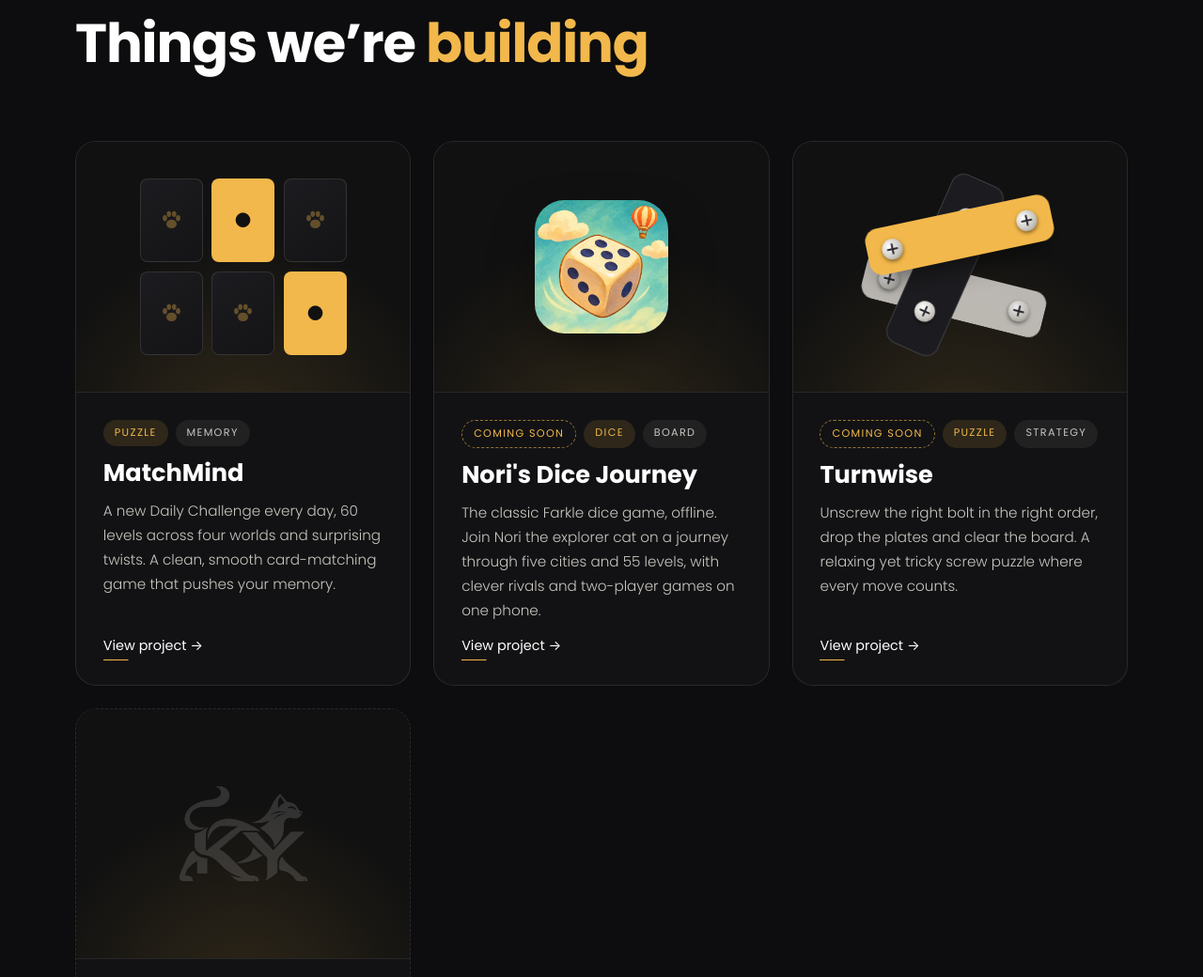
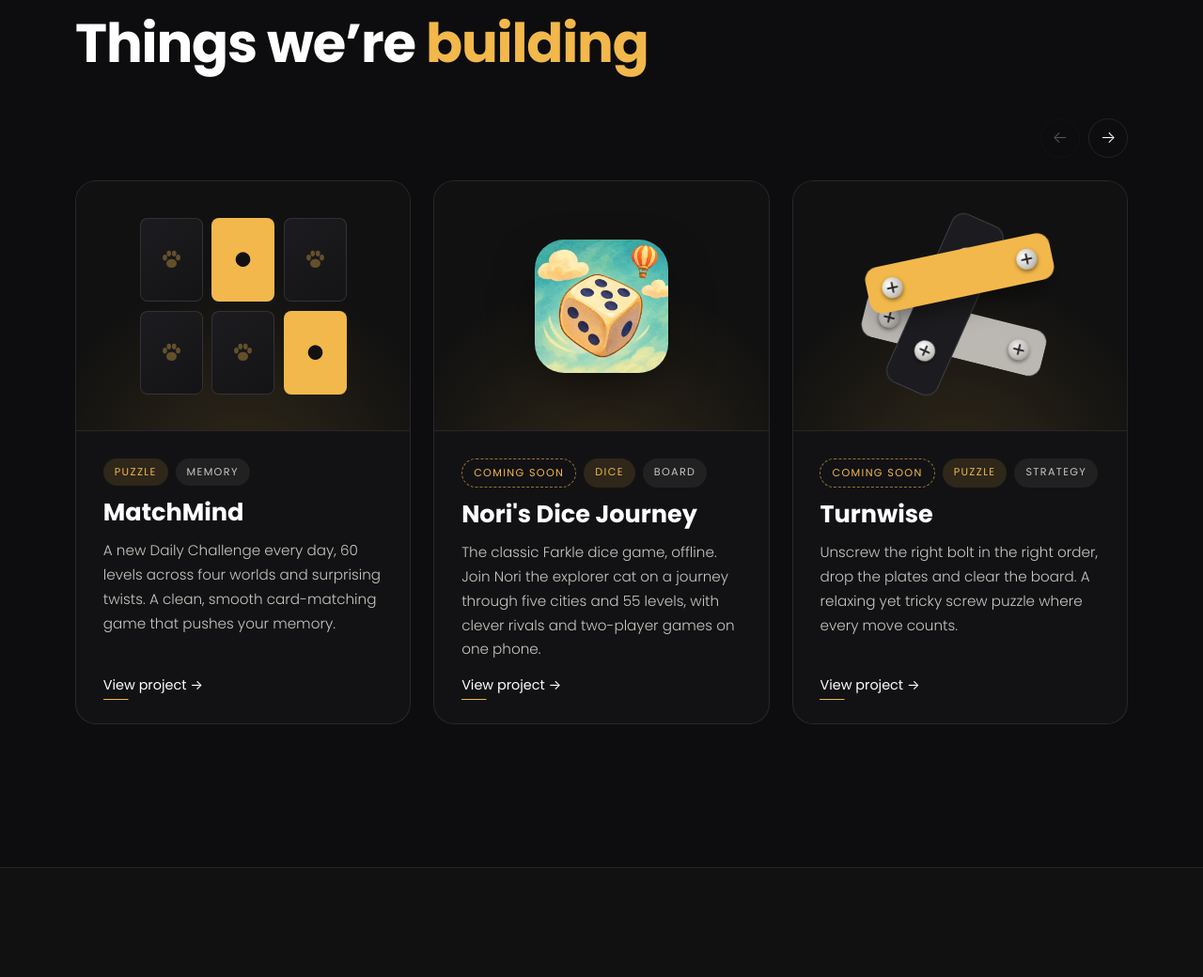
Before and after one commit to kandystudios/ky, a plain HTML site: page index.html in a window 1280 px wide. Shown: the part 1760-2800 px from the top of the page at 94% size. Drawn offline with Linux system fonts and the light colour scheme.

Commit message:
Projects: one sideways-scrolling row instead of a grid
Cards sit side by side in a scroll-snap row (3 visible on desktop, 2 on
tablet, one plus a peek on phones) with arrow buttons that scroll by one
card and hide when everything fits. The old 2x2 wrap and the wide "next"
card rules are gone.

Co-Authored-By: Claude Opus 5.5 <noreply@anthropic.com>

```diff
--- a/css/style.css
+++ b/css/style.css
@@ -320,7 +320,26 @@ body.ready .hero__logo-wrap { animation: float 6s ease-in-out 1.6s infinite; }
 /* =========================================================
    Projects / cards
    ========================================================= */
-.cards { display: grid; grid-template-columns: repeat(3, 1fr); gap: 1.5rem; }
+/* One row that scrolls sideways; 3 cards visible on desktop, 2 on tablet, 1 + a peek on phones. */
+.cards {
+  display: flex; gap: 1.5rem; overflow-x: auto; overscroll-behavior-x: contain;
+  scroll-snap-type: x mandatory; scroll-padding-inline: 0;
+  padding: .5rem 0 1.5rem; margin-bottom: -1rem;
+  scrollbar-width: thin; scrollbar-color: rgba(242,184,75,.45) transparent;
+}
+.cards::-webkit-scrollbar { height: 6px; }
+.cards::-webkit-scrollbar-thumb { background: rgba(242,184,75,.45); border-radius: 6px; }
+.cards::-webkit-scrollbar-track { background: transparent; }
+.cards > .card { flex: 0 0 calc((100% - 3rem) / 3); scroll-snap-align: start; }
+.cards-bar { display: flex; justify-content: flex-end; gap: .6rem; margin: -1.5rem 0 1rem; }
+.cards-bar[hidden] { display: none; }
+.cards-nav {
+  width: 2.6rem; height: 2.6rem; border-radius: 50%; border: 1px solid var(--line);
+  background: transparent; color: var(--white); font-size: 1.1rem; cursor: pointer;
+  transition: border-color .3s, color .3s, opacity .3s;
+}
+.cards-nav:hover:not(:disabled) { border-color: var(--gold); color: var(--gold); }
+.cards-nav:disabled { opacity: .3; cursor: default; }
 .card {
   position: relative; display: flex; flex-direction: column;
   background: var(--card); border: 1px solid var(--line); border-radius: 22px; overflow: hidden;
@@ -489,9 +508,7 @@ body.ready .hero__logo-wrap { animation: float 6s ease-in-out 1.6s infinite; }
    Responsive
    ========================================================= */
 @media (max-width: 1024px) {
-  .cards { grid-template-columns: repeat(2, 1fr); }
-  .card--next { grid-column: span 2; flex-direction: row; }
-  .card--next .card__visual { aspect-ratio: auto; width: 38%; border-bottom: 0; border-right: 1px solid var(--line); }
+  .cards > .card { flex-basis: calc((100% - 1.5rem) / 2); }
   .steps { grid-template-columns: repeat(2, 1fr); row-gap: 2.5rem; }
 }
 
@@ -529,9 +546,9 @@ body.ready .hero__logo-wrap { animation: float 6s ease-in-out 1.6s infinite; }
 }
 
 @media (max-width: 640px) {
-  .cards { grid-template-columns: 1fr; }
-  .card--next { grid-column: auto; flex-direction: column; }
-  .card--next .card__visual { width: auto; aspect-ratio: 16/9; border-right: 0; border-bottom: 1px solid var(--line); }
+  .cards { gap: 1rem; }
+  .cards > .card { flex-basis: 85%; }
+  .cards-bar { display: none; }
   .steps { grid-template-columns: 1fr; }
   .stats { grid-template-columns: repeat(3, 1fr); gap: .5rem; }
   .stat span { font-size: .75rem; }
--- a/index.html
+++ b/index.html
@@ -135,6 +135,10 @@
           <h2 class="h2" data-i18n-html="projects.title">Üzerinde çalıştığımız <span class="gold">işler</span></h2>
         </div>
 
+        <div class="cards-bar" aria-hidden="true">
+          <button class="cards-nav" type="button" data-dir="-1" tabindex="-1">&larr;</button>
+          <button class="cards-nav" type="button" data-dir="1" tabindex="-1">&rarr;</button>
+        </div>
         <div class="cards" id="projectCards">
           <!-- Proje kartları data/projects.js'ten otomatik eklenir -->
           <!-- Next -->
--- a/js/projects.js
+++ b/js/projects.js
@@ -87,6 +87,25 @@
         )
         .join("")
     );
+    const bar = document.querySelector(".cards-bar");
+    if (bar) {
+      const [prev, next] = bar.querySelectorAll(".cards-nav");
+      const update = () => {
+        const max = cards.scrollWidth - cards.clientWidth;
+        bar.hidden = max <= 2;
+        prev.disabled = cards.scrollLeft <= 2;
+        next.disabled = cards.scrollLeft >= max - 2;
+      };
+      bar.querySelectorAll(".cards-nav").forEach((b) =>
+        b.addEventListener("click", () => {
+          const step = cards.querySelector(".card")?.getBoundingClientRect().width || cards.clientWidth;
+          cards.scrollBy({ left: Number(b.dataset.dir) * (step + 24), behavior: "smooth" });
+        })
+      );
+      cards.addEventListener("scroll", update, { passive: true });
+      window.addEventListener("resize", update);
+      update();
+    }
     const live = document.querySelector("[data-count-projects]");
     if (live) live.dataset.count = projects.filter((p) => p.status !== "soon").length;
   }
```
